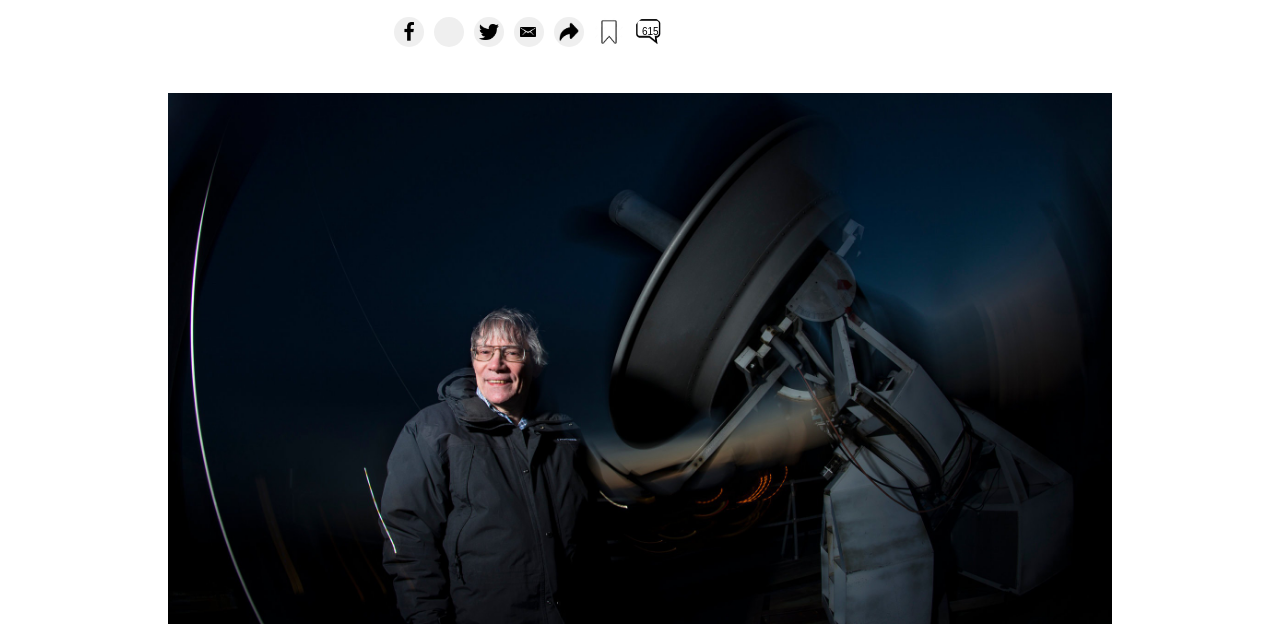
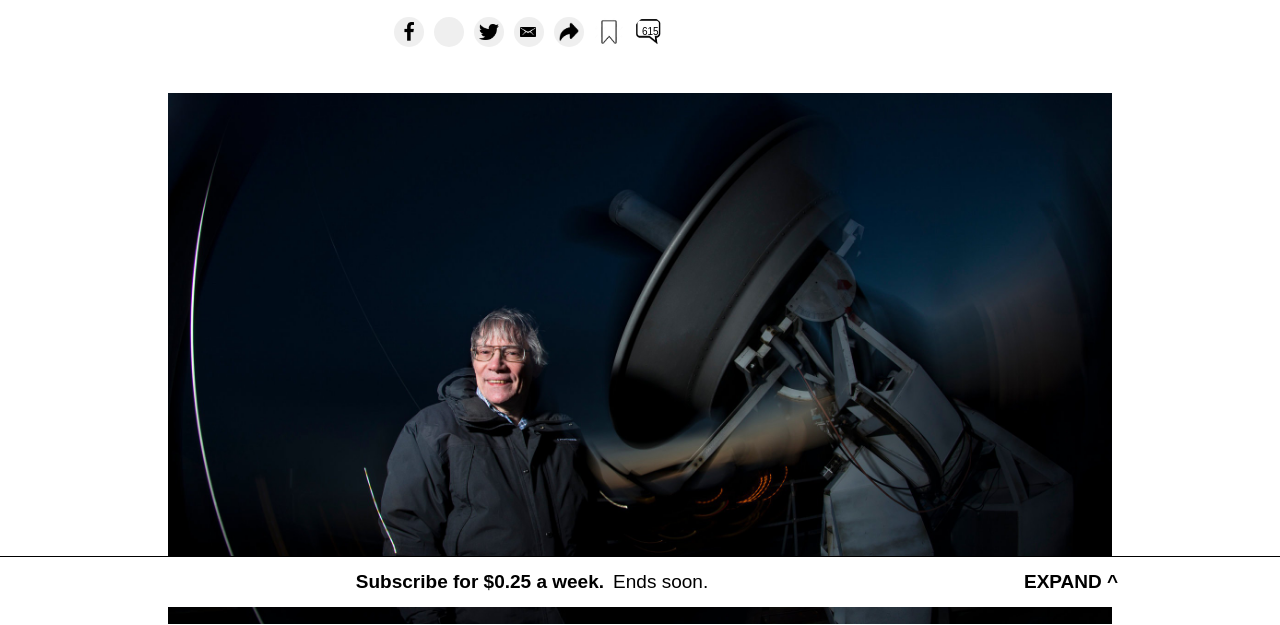
Before and after one commit to alexandermorales-dev/newyorktimes, a plain HTML site: page index.html in a window 1280 px wide. Shown: the part 193-818 px from the top of the page. Drawn offline with Linux system fonts and the light colour scheme.

Commit message:
add fix bar at bottom

```diff
--- a/index.html
+++ b/index.html
@@ -654,5 +654,9 @@
         </nav>
       </div>
     </footer>
+    <div class="ad">
+      <div class="subscription"><strong>Subscribe for $0.25 a week.</strong> &ThinSpace; Ends soon.</div>
+      <div class="expand-btn">Expand</div>
+    </div>
   </body>
 </html>
--- a/styles.css
+++ b/styles.css
@@ -662,3 +662,37 @@ article {
   width: 15px;
   margin-right: 10px;
 }
+
+.ad {
+  display: flex;
+  position: fixed;
+  bottom: 0;
+  width: 100%;
+  height: 50px;
+  justify-content: center;
+  align-items: center;
+  background-color: white;
+  border-top: 1px solid black;
+  z-index: 1;
+  font-size: 19px;
+  font-family: Arial, Helvetica, sans-serif;
+  cursor: pointer;
+}
+
+.subscription {
+  display: flex;
+  justify-content: center;
+  width: 80%;
+  transform: translateX(20px);
+}
+
+.expand-btn {
+  width: 20%;
+  text-transform: uppercase;
+  font-size: 16;
+  font-weight: bold;
+}
+
+.expand-btn:after {
+  content: " \005E";
+}
```
